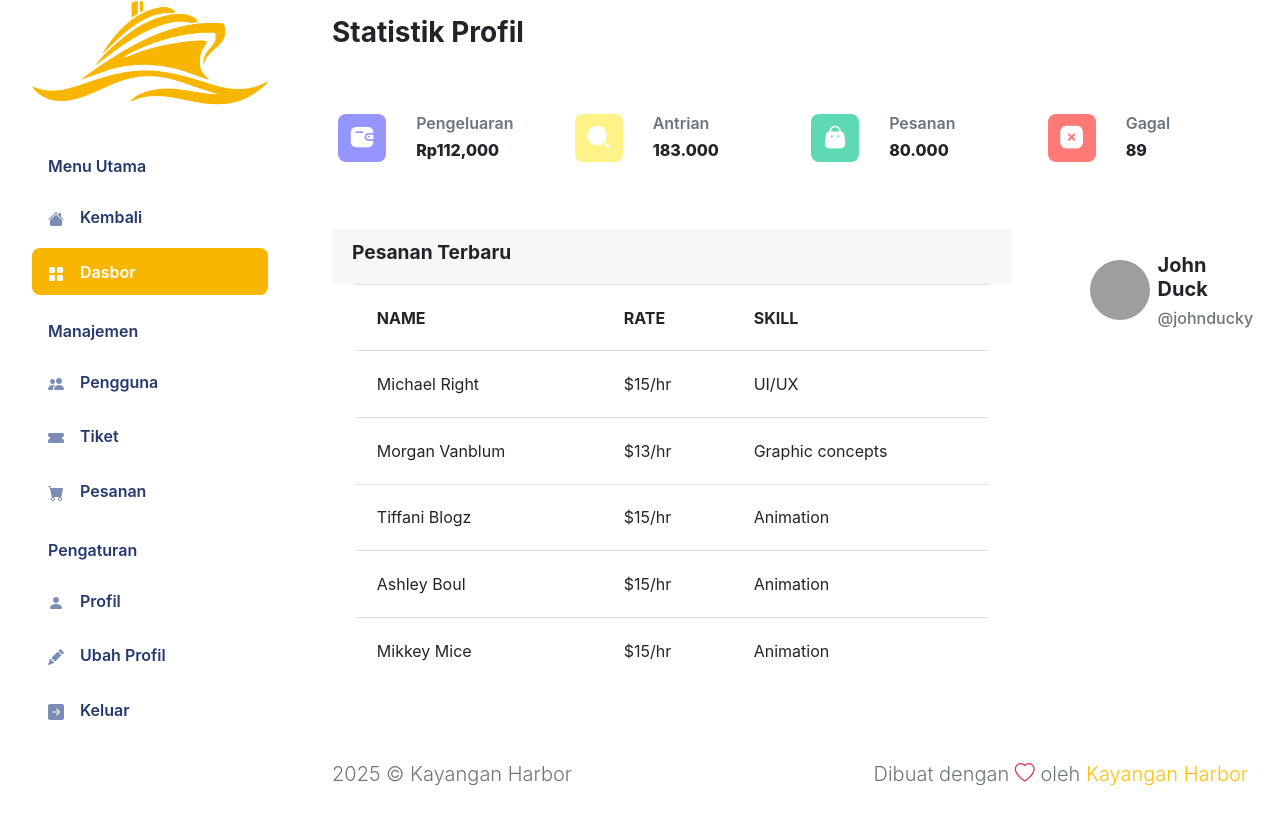
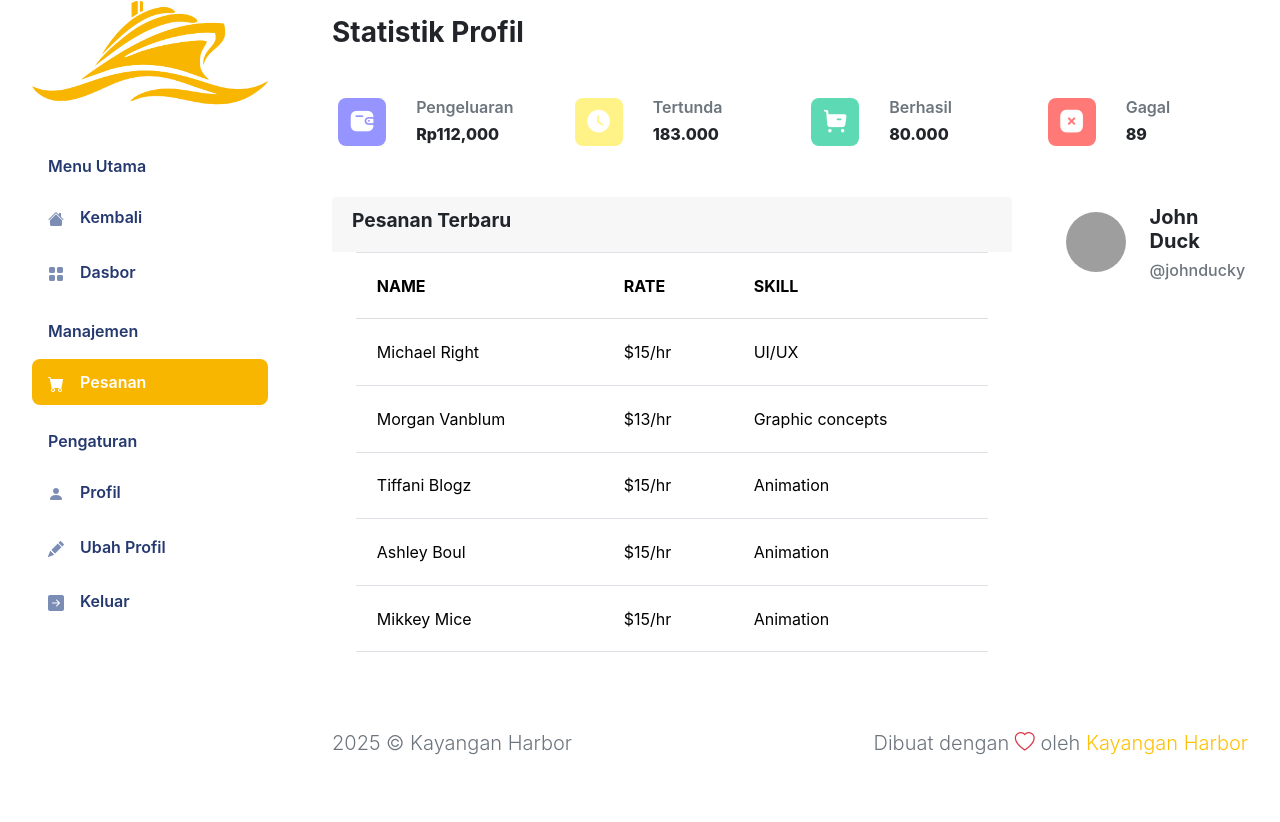
Before and after one commit to zyalwfie/kayangan-harbor, a CodeIgniter 4 app: the page made by app/Views/dashboard/user/index.php in a window 1280 px wide. Shown: the part 32-854 px from the top of the page. After the commit the page ends 787 px from the top, so only its background shows below. Run offline with PHP 8.4 and a stand-in for CodeIgniter, Linux system fonts and the light colour scheme; the template is opened without the code that fills it, so the values that code supplies are empty; some libraries are stand-ins or nearby versions; some web fonts are replaced; grey boxes are pictures that could not be loaded.

Commit message:
feat: complete index page order for user

```diff
--- a/app/Controllers/PaymentController.php
+++ b/app/Controllers/PaymentController.php
@@ -6,7 +6,6 @@
 use App\Models\PembayaranModel;
 use App\Models\PesananModel;
 use App\Models\TiketModel;
-use CodeIgniter\HTTP\ResponseInterface;
 
 class PaymentController extends BaseController
 {
--- a/app/Database/Migrations/2025-06-28-140941_CreateGolonganKendaraanTable.php
+++ b/app/Database/Migrations/2025-06-28-140941_CreateGolonganKendaraanTable.php
@@ -4,7 +4,7 @@
 
 use CodeIgniter\Database\Migration;
 
-class CreateJenisPenggunaJasaTable extends Migration
+class CreateGolonganKendaraanTable extends Migration
 {
     public function up()
     {
--- a/app/Database/Migrations/2025-06-28-142207_CreateTiketTable.php
+++ b/app/Database/Migrations/2025-06-28-142207_CreateTiketTable.php
@@ -4,7 +4,7 @@
 
 use CodeIgniter\Database\Migration;
 
-class CreateJenisPenggunaJasaTable extends Migration
+class CreateTiketTable extends Migration
 {
     public function up()
     {
--- a/app/Database/Migrations/2025-06-30-150937_CreatePesananTable.php
+++ b/app/Database/Migrations/2025-06-30-150937_CreatePesananTable.php
@@ -4,7 +4,7 @@
 
 use CodeIgniter\Database\Migration;
 
-class CreateJenisPenggunaJasaTable extends Migration
+class CreatePesananTable extends Migration
 {
     public function up()
     {
--- a/app/Database/Migrations/2025-07-01-020120_CreatePembayaranTable.php
+++ b/app/Database/Migrations/2025-07-01-020120_CreatePembayaranTable.php
@@ -4,7 +4,7 @@
 
 use CodeIgniter\Database\Migration;
 
-class CreateJenisPenggunaJasaTable extends Migration
+class CreatePembayaranTable extends Migration
 {
     public function up()
     {
--- a/app/Views/dashboard/user/index.php
+++ b/app/Views/dashboard/user/index.php
@@ -14,7 +14,7 @@
             <div class="row">
                 <div class="col-6 col-lg-3 col-md-6">
                     <div class="card">
-                        <div class="card-body px-3 py-4-5">
+                        <div class="card-body px-3 py-3">
                             <div class="row">
                                 <div class="col-md-4">
                                     <div class="stats-icon purple">
@@ -31,15 +31,15 @@
                 </div>
                 <div class="col-6 col-lg-3 col-md-6">
                     <div class="card">
-                        <div class="card-body px-3 py-4-5">
+                        <div class="card-body px-3 py-3">
                             <div class="row">
                                 <div class="col-md-4">
                                     <div class="stats-icon yellow">
-                                        <i class="iconly-boldSearch"></i>
+                                        <i class="iconly-boldTime-Circle"></i>
                                     </div>
                                 </div>
                                 <div class="col-md-8">
-                                    <h6 class="text-muted font-semibold">Antrian</h6>
+                                    <h6 class="text-muted font-semibold">Tertunda</h6>
                                     <h6 class="font-extrabold mb-0">183.000</h6>
                                 </div>
                             </div>
@@ -48,15 +48,15 @@
                 </div>
                 <div class="col-6 col-lg-3 col-md-6">
                     <div class="card">
-                        <div class="card-body px-3 py-4-5">
+                        <div class="card-body px-3 py-3">
                             <div class="row">
                                 <div class="col-md-4">
                                     <div class="stats-icon green">
-                                        <i class="iconly-boldBag"></i>
+                                        <i class="iconly-boldBuy"></i>
                                     </div>
                                 </div>
                                 <div class="col-md-8">
-                                    <h6 class="text-muted font-semibold">Pesanan</h6>
+                                    <h6 class="text-muted font-semibold">Berhasil</h6>
                                     <h6 class="font-extrabold mb-0">80.000</h6>
                                 </div>
                             </div>
@@ -65,7 +65,7 @@
                 </div>
                 <div class="col-6 col-lg-3 col-md-6">
                     <div class="card">
-                        <div class="card-body px-3 py-4-5">
+                        <div class="card-body px-3 py-3">
                             <div class="row">
                                 <div class="col-md-4">
                                     <div class="stats-icon red">
@@ -137,7 +137,7 @@
                     </div>
                 </div>
                 <div class="card col-12 col-lg-3">
-                    <div class="card-body py-4 px-5">
+                    <div class="card-body py-2">
                         <div class="d-flex align-items-center">
                             <div class="avatar avatar-xl mr-2">
                                 <img src="img/profile/user-1.svg" alt="Face 1">
--- a/app/Views/layouts/dashboard/partials/head_links.php
+++ b/app/Views/layouts/dashboard/partials/head_links.php
@@ -1,9 +1,10 @@
 <link rel="preconnect" href="https://fonts.gstatic.com">
 <link href="https://fonts.googleapis.com/css2?family=Nunito:wght@300;400;600;700;800&display=swap" rel="stylesheet">
 <link rel="stylesheet" href="https://cdn.jsdelivr.net/npm/bootstrap-icons@1.13.1/font/bootstrap-icons.min.css">
-<link rel="stylesheet" href="css/bootstrap.css">
-<link rel="stylesheet" href="iconly/bold.css">
-<link rel="stylesheet" href="perfect-scrollbar/perfect-scrollbar.css">
-<link rel="stylesheet" href="bootstrap-icons/bootstrap-icons.css">
-<link rel="stylesheet" href="css/app.css">
-<link rel="shortcut icon" href="favicon.png" type="image/png">
+<link rel="stylesheet" href="https://cdn.jsdelivr.net/npm/bootstrap@5.3.7/dist/css/bootstrap.min.css">
+<link rel="stylesheet" href="<?= base_url() ?>css/bootstrap.css">
+<link rel="stylesheet" href="<?= base_url() ?>iconly/bold.css">
+<link rel="stylesheet" href="<?= base_url() ?>perfect-scrollbar/perfect-scrollbar.css">
+<link rel="stylesheet" href="<?= base_url() ?>bootstrap-icons/bootstrap-icons.css">
+<link rel="stylesheet" href="<?= base_url() ?>css/app.css">
+<link rel="shortcut icon" href="<?= base_url() ?>favicon.png" type="image/png">
--- a/app/Views/layouts/dashboard/partials/scripts.php
+++ b/app/Views/layouts/dashboard/partials/scripts.php
@@ -1,3 +1,4 @@
-<script src="js/bootstrap.bundle.min.js"></script>
-<script src="js/main-dashboard.js"></script>
-<script src="perfect-scrollbar/perfect-scrollbar.min.js"></script>
+<script src="<?= base_url() ?>js/bootstrap.bundle.min.js"></script>
+<script src="<?= base_url() ?>js/main-dashboard.js"></script>
+<script src="<?= base_url() ?>perfect-scrollbar/perfect-scrollbar.min.js"></script>
+<script src="https://cdn.jsdelivr.net/npm/bootstrap@5.3.7/dist/js/bootstrap.bundle.min.js"></script>
--- a/app/Views/layouts/dashboard/partials/sidebar.php
+++ b/app/Views/layouts/dashboard/partials/sidebar.php
@@ -3,7 +3,7 @@
         <div class="sidebar-header">
             <div class="d-flex justify-content-between">
                 <div class="logo">
-                    <a href="index.html"><img src="img/logo.png" alt="Kayangan Harbor Logo" style="width: 100%; height: auto; object-fit: cover;"></a>
+                    <a href="<?= in_groups('admin') ? route_to('dashboard.admin.index') : route_to('dashboard.user.index') ?>"><img src="<?= base_url('img/logo.png') ?>" alt="Kayangan Harbor Logo" style="width: 100%; height: auto; object-fit: cover;"></a>
                 </div>
                 <div class="toggler">
                     <a href="#" class="sidebar-hide d-xl-none d-block"><i class="bi bi-x bi-middle"></i></a>
@@ -14,33 +14,35 @@
             <ul class="menu">
                 <li class="sidebar-title">Menu Utama</li>
                 <li class="sidebar-item">
-                    <a href="index.html" class='sidebar-link'>
+                    <a href="<?= base_url() ?>" class='sidebar-link'>
                         <i class="bi bi-house-fill"></i>
                         <span>Kembali</span>
                     </a>
                 </li>
-                <li class="sidebar-item active">
-                    <a href="index.html" class='sidebar-link'>
+                <li class="sidebar-item <?= uri_string() === 'dashboard' ? 'active' : '' ?>">
+                    <a href="<?= in_groups('admin') ? route_to('dashboard.admin.index') : route_to('dashboard.user.index') ?>" class='sidebar-link'>
                         <i class="bi bi-grid-fill"></i>
                         <span>Dasbor</span>
                     </a>
                 </li>
 
                 <li class="sidebar-title">Manajemen</li>
+                <?php if (in_groups('admin')) : ?>
                     <li class="sidebar-item">
-                    <a href="form-layout.html" class='sidebar-link'>
+                        <a href="<?= route_to('dashboard.admin.users.index') ?>" class='sidebar-link'>
                             <i class="bi bi-people-fill"></i>
                             <span>Pengguna</span>
                         </a>
                     </li>
                     <li class="sidebar-item">
-                    <a href="form-layout.html" class='sidebar-link'>
+                        <a href="<?= route_to('dashboard.admin.tickets.index') ?>" class='sidebar-link'>
                             <i class="bi bi-ticket-fill"></i>
                             <span>Tiket</span>
                         </a>
                     </li>
-                <li class="sidebar-item">
-                    <a href="form-layout.html" class='sidebar-link'>
+                <?php endif; ?>
+                <li class="sidebar-item <?= url_is('dashboard/orders*') ? 'active' : '' ?>">
+                    <a href="<?= in_groups('admin') ? route_to('dashboard.admin.orders.index') : route_to('dashboard.user.orders.index') ?>" class='sidebar-link'>
                         <i class="bi bi-cart-fill"></i>
                         <span>Pesanan</span>
                     </a>
@@ -48,19 +50,19 @@
 
                 <li class="sidebar-title">Pengaturan</li>
                 <li class="sidebar-item">
-                    <a href="ui-file-uploader.html" class='sidebar-link'>
+                    <a href="<?= route_to('dashboard.profile.index') ?>" class='sidebar-link'>
                         <i class="bi bi-person-fill"></i>
                         <span>Profil</span>
                     </a>
                 </li>
                 <li class="sidebar-item">
-                    <a href="ui-file-uploader.html" class='sidebar-link'>
+                    <a href="<?= route_to('dashboard.profile.edit') ?>" class='sidebar-link'>
                         <i class="bi bi-pencil-fill"></i>
                         <span>Ubah Profil</span>
                     </a>
                 </li>
                 <li class="sidebar-item">
-                    <a href="ui-file-uploader.html" class='sidebar-link'>
+                    <a href="<?= route_to('logout') ?>" class='sidebar-link'>
                         <i class="bi bi-arrow-right-square-fill"></i>
                         <span>Keluar</span>
                     </a>
```
Also changed, not shown: app/Config/Routes.php (+15 -0 lines), app/Controllers/UserController.php (+24 -1 lines), app/Views/dashboard/user/order/index.php (added, +64 -0 lines), public/img/ticket/proof/1751686371_5122ae8b2f6b5996883e.jpg (added). Lines whose indentation alone changed are shown as unchanged.
